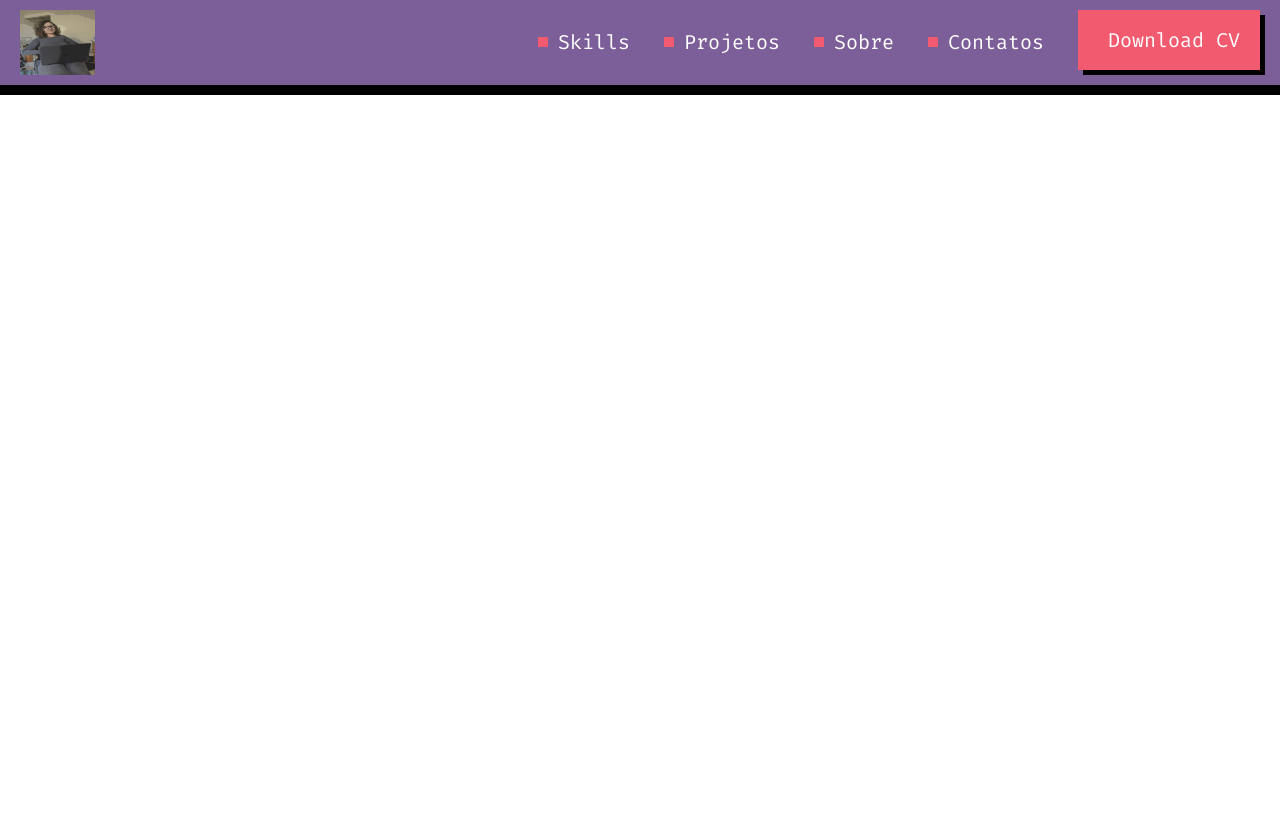
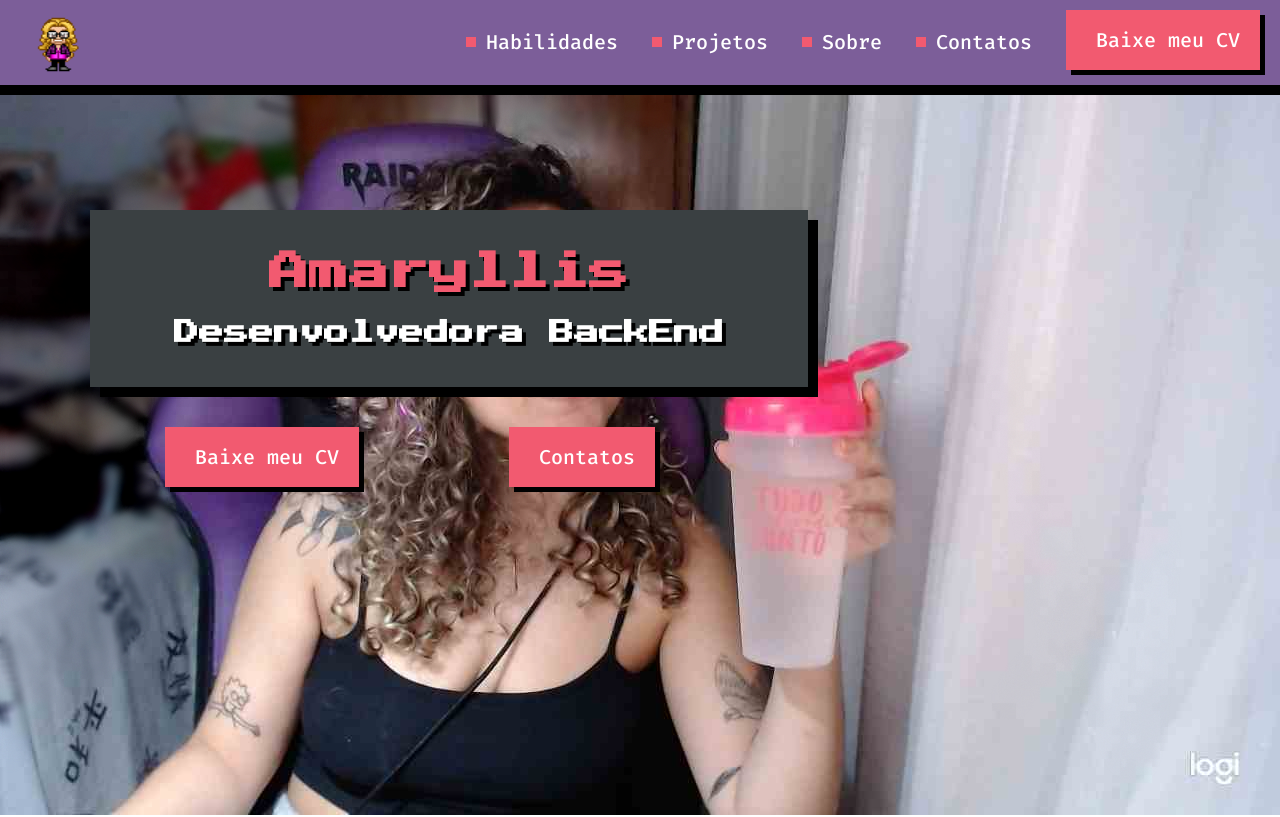
Before and after one commit to lysonjeada/lysonjeada.github.io, a plain HTML site: page index.html in a window 1280 px wide. Shown: the top 817 px of the page. Drawn offline with Linux system fonts and the light colour scheme.

Commit message:
finalizing the header and banner

```diff
--- /dev/null
+++ b/css/component/banner.css
@@ -0,0 +1,24 @@
+.banner {
+  background-image: url(../../assets/img/lyspng.png);
+  background-repeat: no-repeat;
+  background-size: 100%;
+  height: 800px;
+  border-bottom: 10px solid #000;
+  padding-top: 115px;
+  padding-left: 90px;
+}
+
+.banner .wrapper {
+  display: flex;
+  flex-direction: column;
+  width: 640px;
+}
+
+.banner .box {
+  margin-bottom: 40px;
+}
+
+.banner .navigation {
+  display: flex;
+  justify-content: space-around;
+}
--- /dev/null
+++ b/css/component/box.css
@@ -0,0 +1,13 @@
+.box {
+  display: inline-block;
+  background-color: #3A4042;
+  width: 630px;
+  box-shadow: 10px 10px 0 #000;
+  text-align: center;
+  padding: 42px 44px;
+
+}
+
+.box h1 {
+  margin-bottom: 28px;
+}
--- /dev/null
+++ b/css/component/button.css
@@ -0,0 +1,15 @@
+.button {
+  display: inline-block;
+  background-color: #F25A70;
+  height: 60px;
+  line-height: 60px;
+  padding-left: 20px;
+  padding-right: 20px;
+  box-shadow: 5px 5px 0px #000000;
+  margin-right: 0;
+  transition: transform 100ms linear;
+}
+
+.button:hover{
+  transform: scale(1.08);
+}
--- /dev/null
+++ b/css/component/subtitle.css
@@ -0,0 +1,6 @@
+h2 {
+  font-size: 25px;
+  font-family: 'Press Start 2P', sans-serif;
+  text-shadow: 4px 4px 0 #000;
+  color: #FFF;
+}
--- /dev/null
+++ b/css/component/title.css
@@ -0,0 +1,6 @@
+h1 {
+  font-family: "Press Start 2P", sans-serif;
+  font-size: 40px;
+  color:#F25A70;
+  text-shadow: 4px 4px 0 #000;
+}
--- a/css/index.css
+++ b/css/index.css
@@ -41,14 +41,3 @@ span {
   width: 10px;
   height: 10px;
 }
-
-#button {
-  display: inline-block;
-  background-color: #F25A70;
-  height: 60px;
-  line-height: 60px;
-  padding-left: 20px;
-  padding-right: 20px;
-  box-shadow: 5px 5px 0px #000000;
-  margin-right: 0;
-}
--- a/index.html
+++ b/index.html
@@ -2,25 +2,49 @@
 <html lang="pt-BR">
 <head>
   <meta charset="UTF-8">
-  <title>Amaryllis Baldrez</title>
+  <title>Amaryllis</title>
 
   <link rel="preconnect" href="https://fonts.gstatic.com">
-  <link href="https://fonts.googleapis.com/css2?family=Fira+Code&display=swap" rel="stylesheet"><link href="https://fonts.googleapis.com/css2?family=Fira+Code:wght@300;400&display=swap" rel="stylesheet">
+  <link href="https://fonts.googleapis.com/css2?family=Fira+Code:wght@300;500&family=Press+Start+2P&display=swap" rel="stylesheet">
 
   <link rel="stylesheet" href="css/reset.css">
+  <link rel="stylesheet" href="css/component/banner.css">
   <link rel="stylesheet" href="css/index.css">
+  <link rel="stylesheet" href="css/component/title.css">
+  <link rel="stylesheet" href="css/component/subtitle.css">
+  <link rel="stylesheet" href="css/component/box.css">
+  <link rel="stylesheet" href="css/component/button.css">
+
+
 </head>
 <body>
   <header>
-    <img src="assets/img/logolys.ico" alt="Avatar do Marco Bruno">
+    <img src="assets/img/icone.png" alt="Avatar da Amaryllis">
 
     <nav>
-      <a href="" lang="en">Skills</a>
+      <a href="">Habilidades</a>
       <a href="">Projetos</a>
       <a href="">Sobre</a>
       <a href="">Contatos</a>
-      <a id="button" href="" lang="en">Download CV</a>
+      <a class="button" href="">Baixe meu CV</a>
     </nav>
   </header>
+
+  <section class="banner">
+    <div class="wrapper">
+      <div class="box">
+        <h1>Amaryllis</h1>
+        <h2>Desenvolvedora BackEnd</h2>
+      </div>
+
+      <div class="navigation">
+        <a class="button" href="">Baixe meu CV</a>
+      <a class="button" href="">Contatos</a>
+      </div>
+
+    </div>
+  </section>
+
+
 </body>
 </html>
```
Also changed, not shown: assets/img/icone.png (added), assets/img/lys.png (added), assets/img/lysalo.jpg (added), assets/img/lyspng.png (added).
